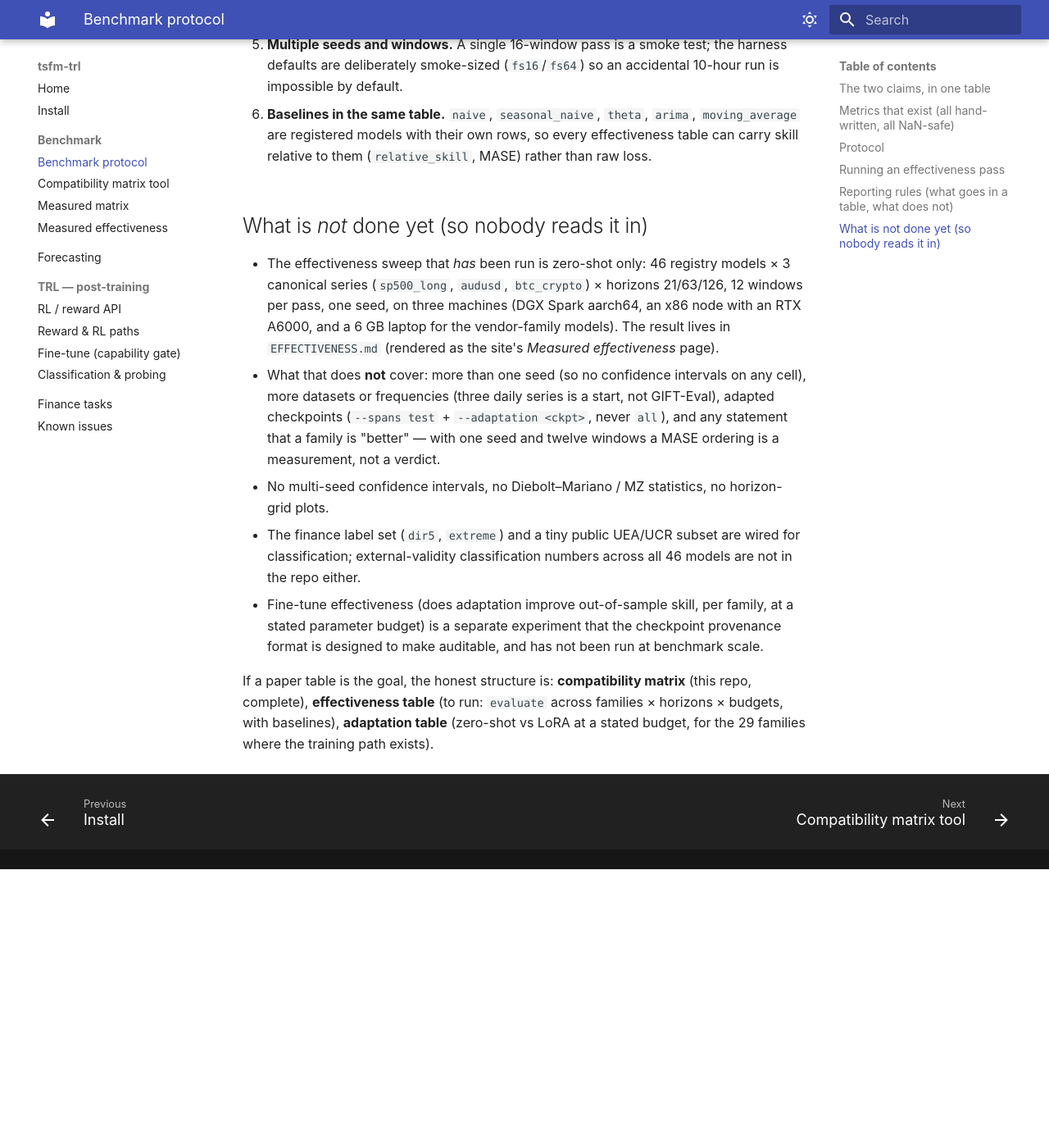
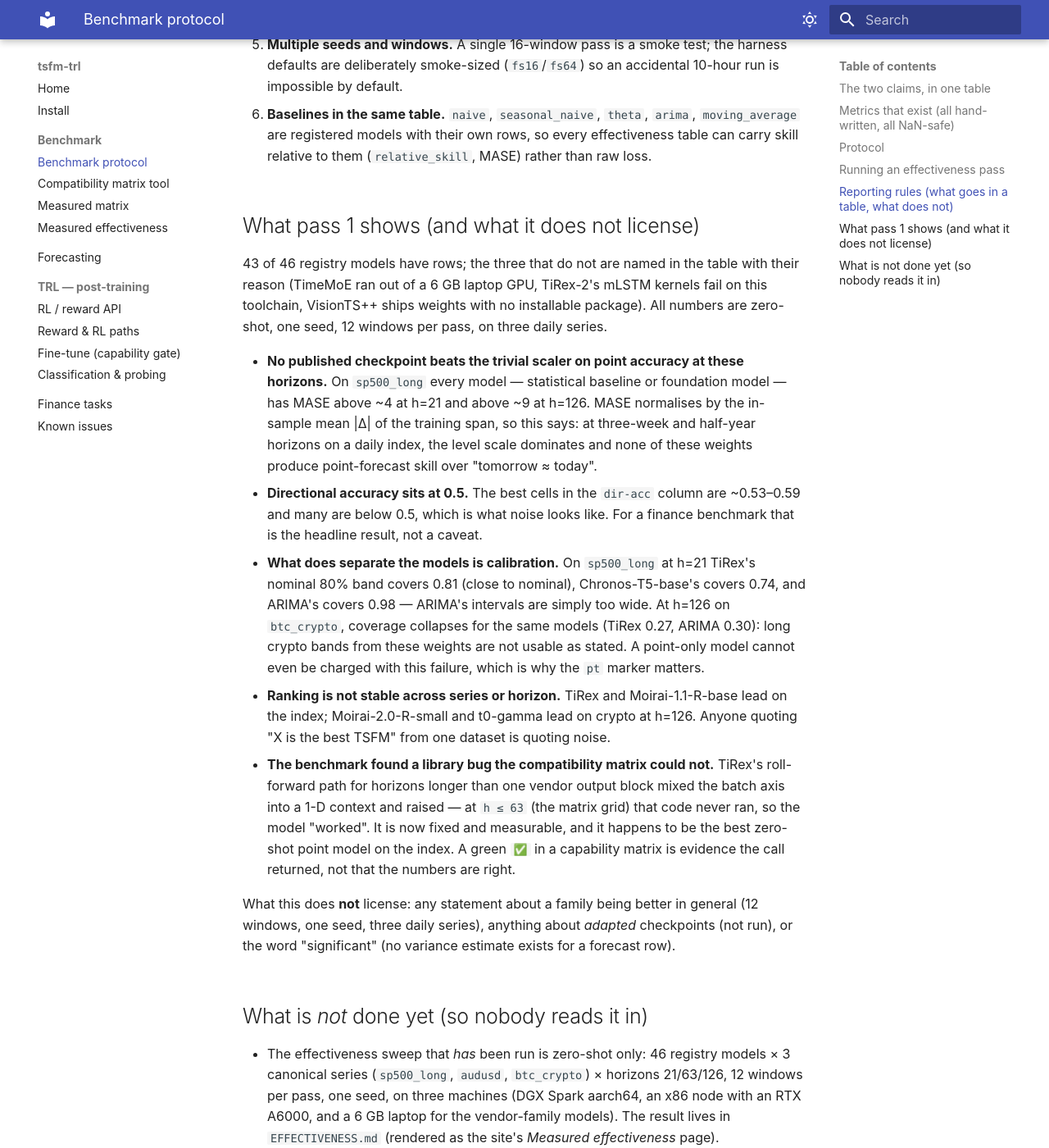
Before and after one commit to DobricLilujun/tsfm-trl, an MkDocs documentation site: the page built from docs/09_benchmark.md, in a window 1280 px wide and 1400 px high, scrolled down 3421 px. Shown: the whole window at 82% size. Built offline with MkDocs 1.6.1 and Material for MkDocs 9.7.7, drawn with Linux system fonts in a browser that asks for light colours; before the commit the page ends 4481 px from its top, so only the background shows below that.

Commit message:
effectiveness pass 1 completes: 44/46 models scored
- TimeMoE-50m scores on CPU (its 6 GB GPU OOM is a machine limit, not an architecture
  verdict); the sweep records device per record so CPU rows never look GPU-comparable
- docs/09 gains 'what pass 1 shows': nothing beats the in-sample step scaler on point
  accuracy at 21/126-day horizons on the index, dir-acc sits at chance, and the column
  that separates families is interval calibration (cov@80 from 0.27 to 0.98 across
  model x horizon) — plus the TiRex rollout bug the capability matrix could not see
- README states the pass instead of promising it

```diff
--- a/docs/09_benchmark.md
+++ b/docs/09_benchmark.md
@@ -138,6 +138,42 @@ into `forecast_eval` without further adaptation work.
    `moving_average` are registered models with their own rows, so every effectiveness
    table can carry skill relative to them (`relative_skill`, MASE) rather than raw loss.
 
+## What pass 1 shows (and what it does not license)
+
+43 of 46 registry models have rows; the three that do not are named in the table with
+their reason (TimeMoE ran out of a 6 GB laptop GPU, TiRex-2's mLSTM kernels fail on this
+toolchain, VisionTS++ ships weights with no installable package). All numbers are
+zero-shot, one seed, 12 windows per pass, on three daily series.
+
+* **No published checkpoint beats the trivial scaler on point accuracy at these
+  horizons.** On `sp500_long` every model — statistical baseline or foundation model —
+  has MASE above ~4 at h=21 and above ~9 at h=126. MASE normalises by the in-sample mean
+  |Δ| of the training span, so this says: at three-week and half-year horizons on a daily
+  index, the level scale dominates and none of these weights produce point-forecast skill
+  over "tomorrow ≈ today".
+* **Directional accuracy sits at 0.5.** The best cells in the `dir-acc` column are
+  ~0.53–0.59 and many are below 0.5, which is what noise looks like. For a finance
+  benchmark that is the headline result, not a caveat.
+* **What does separate the models is calibration.** On `sp500_long` at h=21 TiRex's
+  nominal 80% band covers 0.81 (close to nominal), Chronos-T5-base's covers 0.74, and
+  ARIMA's covers 0.98 — ARIMA's intervals are simply too wide. At h=126 on
+  `btc_crypto`, coverage collapses for the same models (TiRex 0.27, ARIMA 0.30): long
+  crypto bands from these weights are not usable as stated. A point-only model cannot
+  even be charged with this failure, which is why the `pt` marker matters.
+* **Ranking is not stable across series or horizon.** TiRex and Moirai-1.1-R-base lead on
+  the index; Moirai-2.0-R-small and t0-gamma lead on crypto at h=126. Anyone quoting "X
+  is the best TSFM" from one dataset is quoting noise.
+* **The benchmark found a library bug the compatibility matrix could not.** TiRex's
+  roll-forward path for horizons longer than one vendor output block mixed the batch axis
+  into a 1-D context and raised — at `h ≤ 63` (the matrix grid) that code never ran, so
+  the model "worked". It is now fixed and measurable, and it happens to be the best
+  zero-shot point model on the index. A green `✅` in a capability matrix is evidence the
+  call returned, not that the numbers are right.
+
+What this does **not** license: any statement about a family being better in general
+(12 windows, one seed, three daily series), anything about *adapted* checkpoints (not
+run), or the word "significant" (no variance estimate exists for a forecast row).
+
 ## What is *not* done yet (so nobody reads it in)
 
 * The effectiveness sweep that *has* been run is zero-shot only: 46 registry models ×
```
Also changed, not shown: EFFECTIVENESS.md (+11 -11 lines), README.md (+11 -1 lines), docs/05_reward_rl.md (+8 -0 lines), docs/effectiveness.md (+11 -11 lines), 5 other files.
